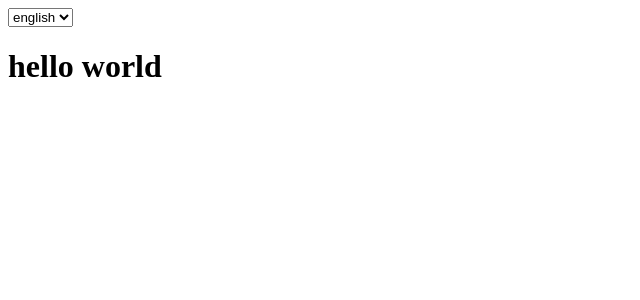
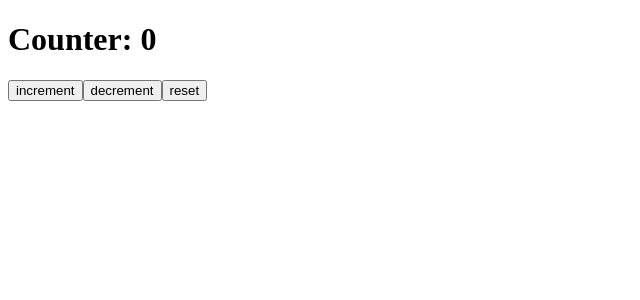
Before and after one commit to Maurilio224/React, a React (Create React App) app in the folder main/: page / in a window 1280 px wide. Shown: the top 300 px of the page, without its empty margins (0-640 px from the left). Built offline with nearby package versions, Linux system fonts and the light colour scheme.

Commit message:
esercizio-44:complete

```diff
--- a/main/src/App.jsx
+++ b/main/src/App.jsx
@@ -1,26 +1,8 @@
 import React, { useState } from "react";
-import { LanguageContext } from "./LanguageContext";
-import DisplayLanguages from "./DisplayLanguages"
+import {Counter} from "./Counter";
+
+export function App() {
 
 
-
-export default function App() {
-
-    const [language, setLanguage] = useState('en')
-
-    function handleChangeLanguage(event) {
-        setLanguage({language : event.target.value})
-    }
-
-        return (
-            <div>
-            <select value={language} onChange={handleChangeLanguage}>
-                <option value="en">english</option>
-                <option value="it">italiano</option>
-            </select>
-            <LanguageContext.Provider value={language}>
-                <DisplayLanguages/>
-            </LanguageContext.Provider>
-            </div>
-        )
+    return <Counter />
 }
--- /dev/null
+++ b/main/src/Counter.jsx
@@ -0,0 +1,15 @@
+import React from "react";
+import { useCounter } from "./useCounter";
+
+export function Counter() {
+    const { Counter, onIncrement, onDecrement, onReset } = useCounter()
+
+        return (
+        <>
+        <h1>Counter: {Counter} </h1>
+        <button onClick={onIncrement}>increment</button>
+        <button onClick={onDecrement}>decrement</button>
+        <button onClick={onReset}>reset</button>
+        </>
+        )
+}
--- a/main/src/DisplayLanguages.jsx
+++ /dev/null
@@ -1,23 +0,0 @@
-import React, { useContext } from "react";
-import { LanguageContext } from "./LanguageContext";
-
-
-
-export default function DisplayLanguages() {
-  const language = useContext(LanguageContext)
-
-  const sayHello = {
-    en: {
-      'SAY_HELLO': "hello world",
-    },
-    it: {
-      'SAY_HELLO': "ciao mondo",
-    },
-  };
-
-    return (
-      <>
-         <h1>{sayHello[language]['SAY_HELLO']}</h1>
-      </>
-    );
-}
--- a/main/src/LanguageContext.jsx
+++ /dev/null
@@ -1,3 +0,0 @@
-import { createContext } from "react";
-
- export const LanguageContext = createContext("en")
--- a/main/src/index.js
+++ b/main/src/index.js
@@ -1,6 +1,6 @@
 import React from 'react';
 import ReactDOM from 'react-dom/client';
-import App from "./App";
+import { App } from './App';
 
 const root = ReactDOM.createRoot(document.getElementById('root'));
 root.render(
--- /dev/null
+++ b/main/src/useCounter.jsx
@@ -0,0 +1,26 @@
+import { useCallback, useState } from "react"
+
+export function useCounter(initialValue = 0) {
+
+    const [counter, setCounter] = useState(initialValue)
+
+
+    const handleIncrement = useCallback(function handleIncrement() {
+        setCounter(c => c + 1)
+    }, [])
+
+    const handleDecrement = useCallback(function handleDecrement() {
+        setCounter(c => c - 1)
+    }, [] )
+
+    const handleReset = useCallback(function handleReset() {
+        setCounter(initialValue)
+    }, [initialValue])
+
+    return {
+        Counter : counter,
+        onIncrement : handleIncrement,
+        onDecrement : handleDecrement,
+        onReset : handleReset
+    }
+}
```
